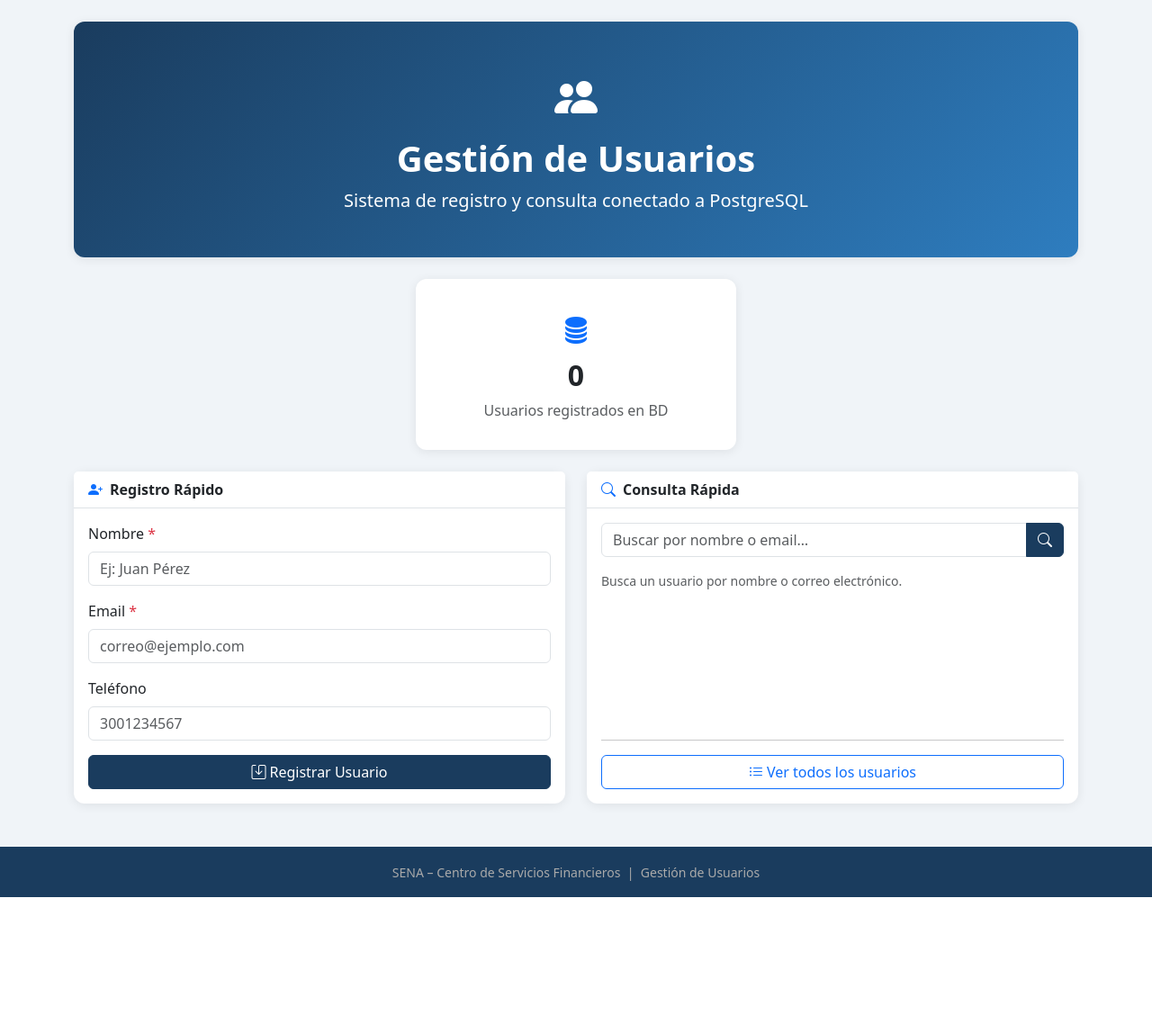
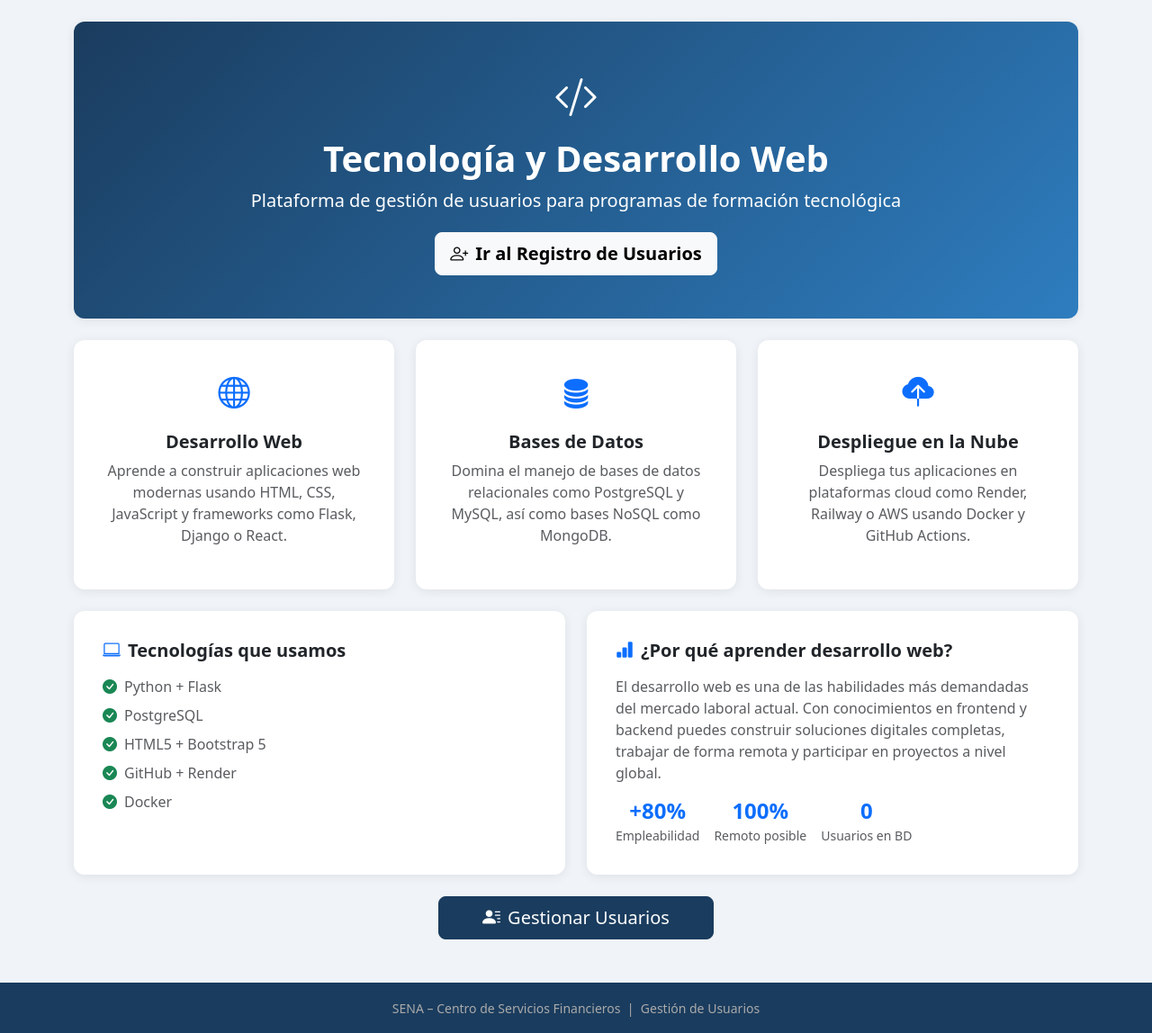
Before and after one commit to alejovargas564/gestion_usuarios, a Flask app: page / in a window 1280 px wide. Shown: the part 56-1204 px from the top of the page at 90% size. Before the commit the page ends 1053 px from the top, so only its background shows below. Run offline with Flask 3, Linux system fonts and the light colour scheme; data that the repository does not hold is empty; some libraries are stand-ins or nearby versions.

Commit message:
Update index.html

```diff
--- a/templates/index.html
+++ b/templates/index.html
@@ -1,82 +1,96 @@
 {% extends "base.html" %}
-{% block title %}Inicio – Gestión de Usuarios{% endblock %}
+{% block title %}Inicio – Tecnología y Desarrollo Web{% endblock %}
 
 {% block content %}
+
 <!-- Hero -->
 <div class="card mb-4 text-white" style="background: linear-gradient(135deg, #1a3c5e, #2e7dbf);">
   <div class="card-body py-5 text-center">
-    <i class="bi bi-people-fill" style="font-size: 3rem;"></i>
-    <h1 class="mt-2 fw-bold">Gestión de Usuarios</h1>
-    <p class="lead mb-0">Sistema de registro y consulta conectado a PostgreSQL</p>
+    <i class="bi bi-code-slash" style="font-size: 3rem;"></i>
+    <h1 class="mt-2 fw-bold">Tecnología y Desarrollo Web</h1>
+    <p class="lead mb-1">Plataforma de gestión de usuarios para programas de formación tecnológica</p>
+    <a href="{{ url_for('usuarios') }}" class="btn btn-light btn-lg mt-3 fw-bold">
+      <i class="bi bi-person-plus me-2"></i>Ir al Registro de Usuarios
+    </a>
   </div>
 </div>
 
-<!-- Contador -->
-<div class="row mb-4 justify-content-center">
+<!-- Tarjetas informativas -->
+<div class="row g-4 mb-4">
   <div class="col-md-4">
-    <div class="card text-center py-3">
+    <div class="card h-100 text-center p-3">
       <div class="card-body">
-        <i class="bi bi-database-fill text-primary" style="font-size: 2rem;"></i>
-        <h2 class="fw-bold mt-2">{{ total }}</h2>
-        <p class="text-muted mb-0">Usuarios registrados en BD</p>
+        <i class="bi bi-globe text-primary" style="font-size: 2.2rem;"></i>
+        <h5 class="fw-bold mt-3">Desarrollo Web</h5>
+        <p class="text-muted">Aprende a construir aplicaciones web modernas usando HTML, CSS, JavaScript y frameworks como Flask, Django o React.</p>
+      </div>
+    </div>
+  </div>
+  <div class="col-md-4">
+    <div class="card h-100 text-center p-3">
+      <div class="card-body">
+        <i class="bi bi-database-fill text-primary" style="font-size: 2.2rem;"></i>
+        <h5 class="fw-bold mt-3">Bases de Datos</h5>
+        <p class="text-muted">Domina el manejo de bases de datos relacionales como PostgreSQL y MySQL, así como bases NoSQL como MongoDB.</p>
+      </div>
+    </div>
+  </div>
+  <div class="col-md-4">
+    <div class="card h-100 text-center p-3">
+      <div class="card-body">
+        <i class="bi bi-cloud-upload-fill text-primary" style="font-size: 2.2rem;"></i>
+        <h5 class="fw-bold mt-3">Despliegue en la Nube</h5>
+        <p class="text-muted">Despliega tus aplicaciones en plataformas cloud como Render, Railway o AWS usando Docker y GitHub Actions.</p>
       </div>
     </div>
   </div>
 </div>
 
-<div class="row g-4">
-  <!-- Registro desde módulo principal -->
+<!-- Fila secundaria -->
+<div class="row g-4 mb-4">
   <div class="col-md-6">
-    <div class="card h-100">
-      <div class="card-header fw-bold bg-white border-bottom">
-        <i class="bi bi-person-plus-fill text-primary me-2"></i>Registro Rápido
-      </div>
+    <div class="card h-100 p-3">
       <div class="card-body">
-        <form action="{{ url_for('registro_rapido') }}" method="POST">
-          <div class="mb-3">
-            <label class="form-label">Nombre <span class="text-danger">*</span></label>
-            <input type="text" name="nombre" class="form-control" placeholder="Ej: Juan Pérez" required>
-          </div>
-          <div class="mb-3">
-            <label class="form-label">Email <span class="text-danger">*</span></label>
-            <input type="email" name="email" class="form-control" placeholder="correo@ejemplo.com" required>
-          </div>
-          <div class="mb-3">
-            <label class="form-label">Teléfono</label>
-            <input type="text" name="telefono" class="form-control" placeholder="3001234567">
-          </div>
-          <button type="submit" class="btn btn-primary w-100">
-            <i class="bi bi-save me-1"></i>Registrar Usuario
-          </button>
-        </form>
+        <h5 class="fw-bold"><i class="bi bi-laptop text-primary me-2"></i>Tecnologías que usamos</h5>
+        <ul class="list-unstyled mt-3 text-muted">
+          <li class="mb-2"><i class="bi bi-check-circle-fill text-success me-2"></i>Python + Flask</li>
+          <li class="mb-2"><i class="bi bi-check-circle-fill text-success me-2"></i>PostgreSQL</li>
+          <li class="mb-2"><i class="bi bi-check-circle-fill text-success me-2"></i>HTML5 + Bootstrap 5</li>
+          <li class="mb-2"><i class="bi bi-check-circle-fill text-success me-2"></i>GitHub + Render</li>
+          <li class="mb-2"><i class="bi bi-check-circle-fill text-success me-2"></i>Docker</li>
+        </ul>
       </div>
     </div>
   </div>
-
-  <!-- Consulta desde módulo principal -->
   <div class="col-md-6">
-    <div class="card h-100">
-      <div class="card-header fw-bold bg-white border-bottom">
-        <i class="bi bi-search text-primary me-2"></i>Consulta Rápida
-      </div>
-      <div class="card-body d-flex flex-column">
-        <form action="{{ url_for('consulta_rapida') }}" method="GET">
-          <div class="input-group mb-3">
-            <input type="text" name="q" class="form-control" placeholder="Buscar por nombre o email…">
-            <button class="btn btn-primary" type="submit">
-              <i class="bi bi-search"></i>
-            </button>
+    <div class="card h-100 p-3">
+      <div class="card-body">
+        <h5 class="fw-bold"><i class="bi bi-bar-chart-fill text-primary me-2"></i>¿Por qué aprender desarrollo web?</h5>
+        <p class="text-muted mt-3">El desarrollo web es una de las habilidades más demandadas del mercado laboral actual. Con conocimientos en frontend y backend puedes construir soluciones digitales completas, trabajar de forma remota y participar en proyectos a nivel global.</p>
+        <div class="d-flex gap-3 mt-3">
+          <div class="text-center">
+            <h4 class="fw-bold text-primary mb-0">+80%</h4>
+            <small class="text-muted">Empleabilidad</small>
           </div>
-        </form>
-        <p class="text-muted small">Busca un usuario por nombre o correo electrónico.</p>
-        <div class="mt-auto">
-          <hr>
-          <a href="{{ url_for('usuarios') }}" class="btn btn-outline-primary w-100">
-            <i class="bi bi-list-ul me-1"></i>Ver todos los usuarios
-          </a>
+          <div class="text-center">
+            <h4 class="fw-bold text-primary mb-0">100%</h4>
+            <small class="text-muted">Remoto posible</small>
+          </div>
+          <div class="text-center">
+            <h4 class="fw-bold text-primary mb-0">{{ total }}</h4>
+            <small class="text-muted">Usuarios en BD</small>
+          </div>
         </div>
       </div>
     </div>
   </div>
 </div>
+
+<!-- CTA final -->
+<div class="text-center mb-4">
+  <a href="{{ url_for('usuarios') }}" class="btn btn-primary btn-lg px-5">
+    <i class="bi bi-person-lines-fill me-2"></i>Gestionar Usuarios
+  </a>
+</div>
+
 {% endblock %}
```
